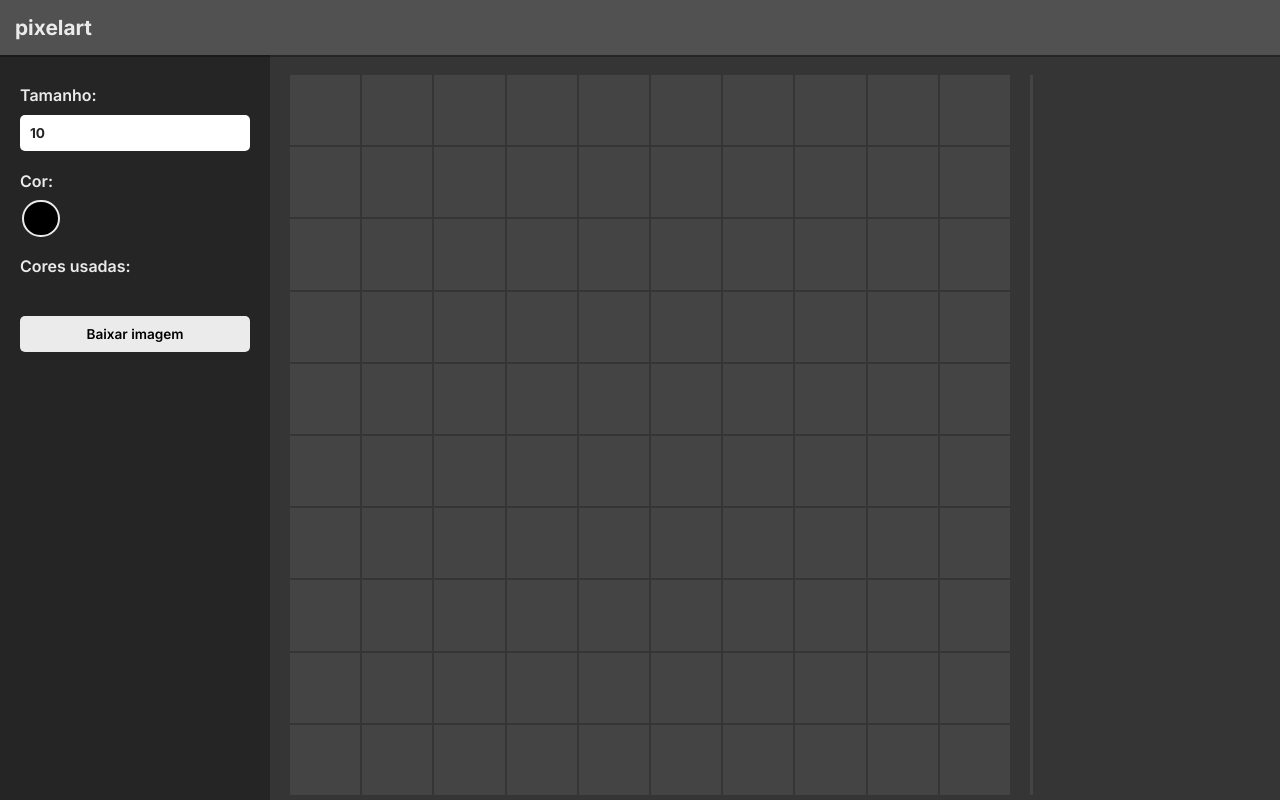
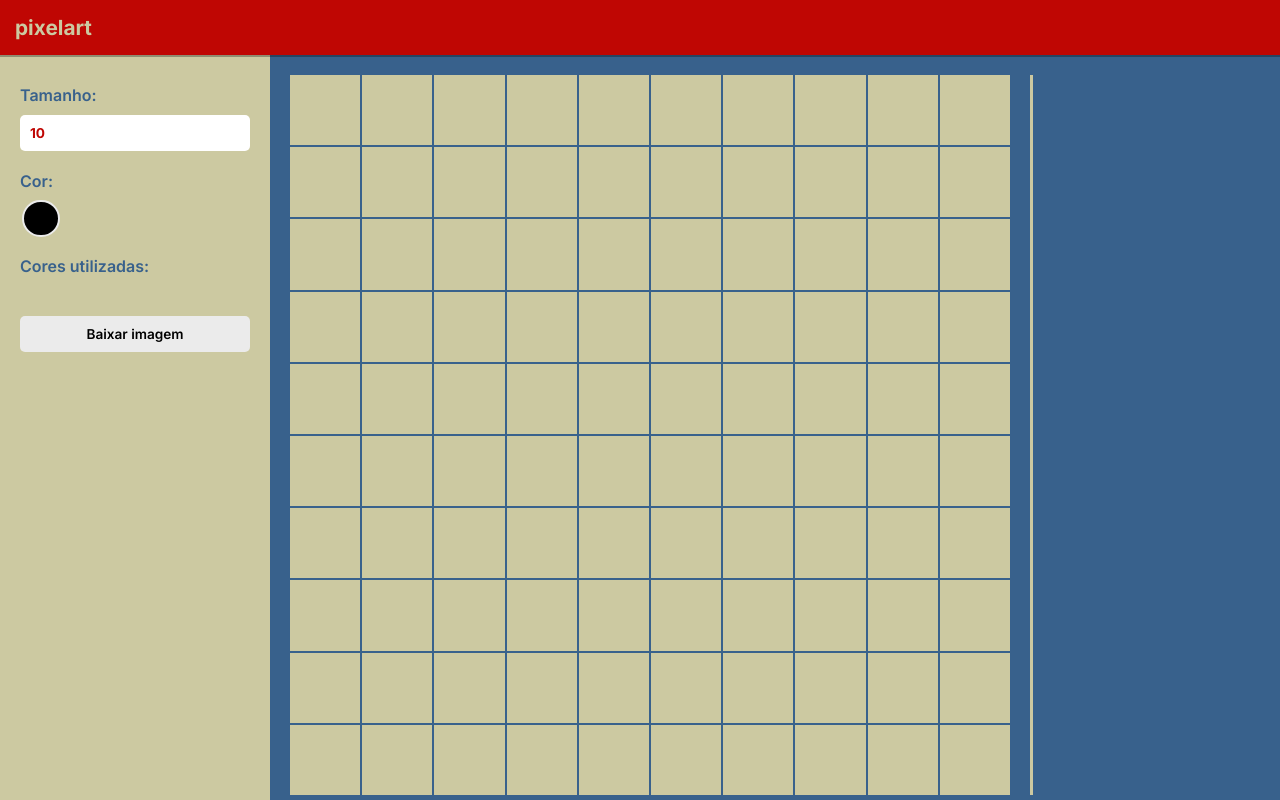
Before and after one commit to wsabor/pixelart, a plain HTML site: page index.html in a window 1280 px wide. Drawn offline with Linux system fonts and the light colour scheme.

Commit message:
terceira aula

```diff
--- a/index.html
+++ b/index.html
@@ -4,9 +4,8 @@
     <meta charset="UTF-8">
     <meta name="viewport" content="width=device-width, initial-scale=1.0">
     <link rel="stylesheet" href="style.css">
-    <title>Pixel Art</title>
+    <title>pixelart</title>
 </head>
-
 <body>
 
     <header>
@@ -21,13 +20,14 @@
             <span class="option-title">Cor:</span>
             <input type="color" class="input-color">
 
-            <span class="option-title">Cores usadas:</span>
+            <span class="option-title">Cores utilizadas:</span>
             <section class="used-colors"></section>
 
             <button class="button-save">Baixar imagem</button>
         </aside>
 
         <section class="canvas"></section>
+
         <div class="resize"></div>
     </main>
 
--- a/script.js
+++ b/script.js
@@ -8,7 +8,9 @@ const main = document.querySelector(".main");
 
 let isPainting = false;
 
-const MIN_CANVAS_SIZE = 4; //add após updateCanvasSize
+let isResizing = false;
+
+const MIN_CANVAS_SIZE = 4;
 
 const createElement = (tag, className = "") => {
   const element = document.createElement(tag);
@@ -33,7 +35,7 @@ const createPixel = () => {
 
 const loadCanvas = () => {
   const length = inputSize.value;
-  canvas.innerHTML = ""; //adicionar após criar o inputSize.addEventListener
+  canvas.innerHTML = "";
 
   for (let i = 0; i < length; i += 1) {
     const row = createElement("div", "row");
@@ -48,7 +50,6 @@ const loadCanvas = () => {
 
 const updateCanvasSize = () => {
   if (inputSize.value >= MIN_CANVAS_SIZE) {
-    //add o if após criar o MIN_CANVAS_SIZE
     loadCanvas();
   }
 };
@@ -72,10 +73,24 @@ const changeColor = () => {
   }
 };
 
+const resizeCanvas = (cursorPositionX) => {
+  if (!isResizing) return;
+
+  const canvasOffset = canvas.getBoundingClientRect().left;
+  const width = `${cursorPositionX - canvasOffset - 20}px`;
+
+  canvas.style.maxWidth = width;
+  colResize.style.height = width;
+};
+
 canvas.addEventListener("mousedown", () => (isPainting = true));
 canvas.addEventListener("mouseup", () => (isPainting = false));
 
 inputSize.addEventListener("change", updateCanvasSize);
 inputColor.addEventListener("change", changeColor);
 
+colResize.addEventListener("mousedown", () => (isResizing = true));
+
+//parei aqui na aula
+
 loadCanvas();
--- a/style.css
+++ b/style.css
@@ -8,11 +8,11 @@
 }
 
 body {
-    background-color: #353535;
+    background-color: #38618C;
 }
 
 header {
-    background-color: #515151;
+    background-color: #BF0603;
     padding: 0 15px;
     height: 55px;
     display: flex;
@@ -24,7 +24,7 @@ header {
 header>h1 {
     font-size: 1.3rem;
     font-weight: 700;
-    color: #EBEBEB;
+    color: #CCC9A1;
 }
 
 main {
@@ -36,9 +36,9 @@ main {
 aside {
     width: 100%;
     max-width: 270px;
-    background-color: #252525;
+    background-color: #CCC9A1;
+    min-height: calc(100dvh - 55px);
     padding: 30px 20px 20px;
-    min-height: calc(100dvh - 55px);
 }
 
 .canvas {
@@ -58,13 +58,12 @@ aside {
 
 .pixel {
     width: 100%;
+    background-color: #CCC9A1;
     aspect-ratio: 1;
-    background-color: #444;
-    user-select: none;
 }
 
 .option-title {
-    color: #EBEBEB;
+    color: #38618C;
     font-size: 1rem;
     font-weight: 600;
     display: block;
@@ -77,7 +76,7 @@ aside {
     border-radius: 5px;
     font-size: 0.85rem;
     font-weight: 700;
-    color: #252525;
+    color: #BF0603;
     outline: none;
     margin: 10px 0 20px;
 }
@@ -130,13 +129,13 @@ aside {
 }
 
 .button-save:hover {
-    background-color: #ccc;
+    background-color: #CCC;
 }
 
 .resize {
     height: 720px;
     width: 3px;
-    background-color: #444;
+    background-color: #CCC9A1;
     margin-top: 20px;
     cursor: col-resize;
 }
```
